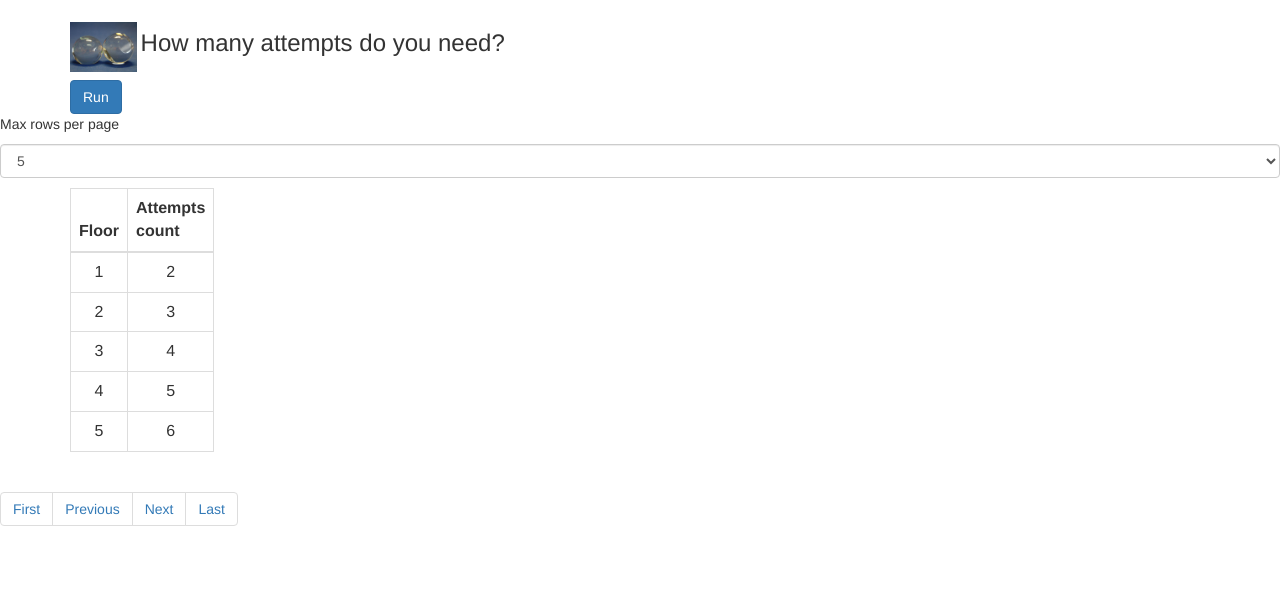
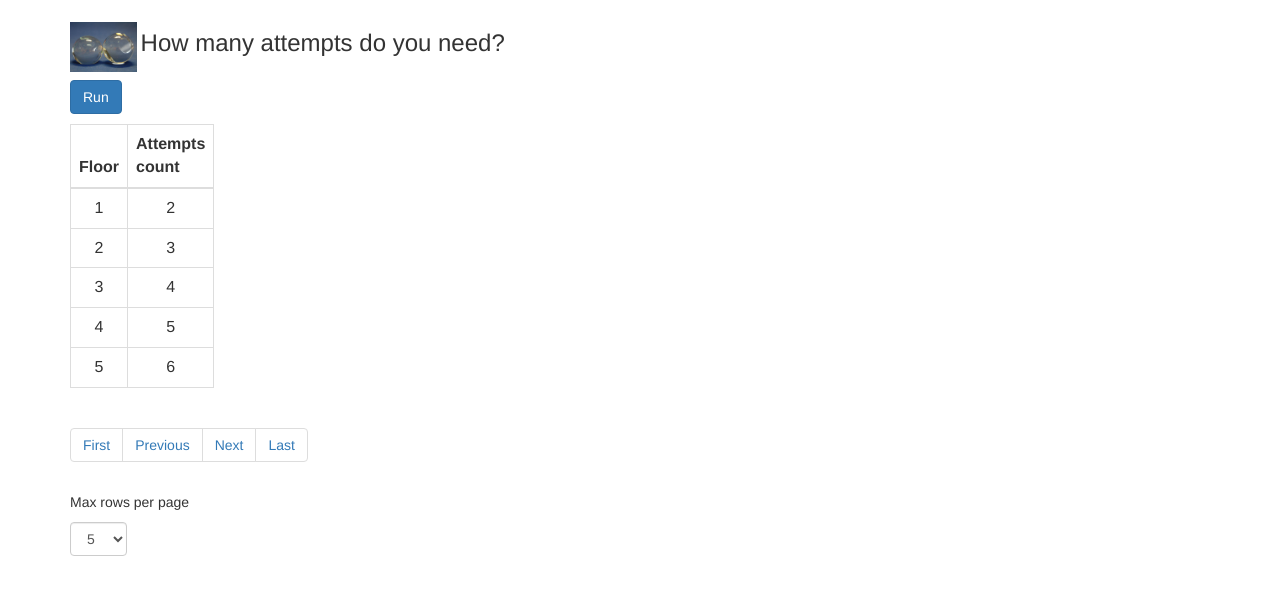
Before and after one commit to IvanKhud/FirstJSApp, a PHP site: page /index.html in a window 1280 px wide. Shown: the top 595 px of the page. Run offline with PHP 8.4, Linux system fonts and the light colour scheme; some libraries are stand-ins or nearby versions.

Commit message:
#11 made select narrower and moved it below the table

```diff
--- a/css/style.css
+++ b/css/style.css
@@ -27,6 +27,10 @@
   display: inline-block;
 }
 
+#maxRowsPerPage {
+  width: 5%;
+}
+
 #run {
   margin-top: 10px;
   margin-left: 20%;
--- a/index.html
+++ b/index.html
@@ -26,7 +26,20 @@
   <button type="button" class="btn btn-primary btn-md" onclick="main()">Run</button>
   </div>
 
-  <div class="maxRowsPerPageForm">
+  <div class="container generalContainer">
+    <div id="output"></div>
+
+    <div id="pages">
+      <ul class="pagination pagination-info" id="pagination">
+        <li id="buttonFirst"><a href='#' onclick='buttonFirstClick()'>First</a></li>
+        <li id="buttonPrevious"><a href='#' onclick='buttonPreviousClick()'>Previous</a></li>
+        <li id="buttonNext"><a href='#' onclick='buttonNextClick()'>Next</a></li>
+        <li id="buttonLast"><a href='#' onclick='buttonLastClick()'>Last</a></li>
+      </ul>
+    </div>
+  </div>
+
+  <div class="container maxRowsPerPageForm">
      <p>Max rows per page</p>
      <select class="form-control" id="maxRowsPerPage" onchange="maxRowsPerPageOnChange()">
        <option value=5>5</option>
@@ -36,19 +49,5 @@
      </select>
   </div>
 
-  <div class="container generalContainer">
-    <div id="output"></div>
-  </div>
-
-  <div id="pages">
-    <ul class="pagination pagination-info" id="pagination">
-      <li id="buttonFirst"><a href='#' onclick='buttonFirstClick()'>First</a></li>
-      <li id="buttonPrevious"><a href='#' onclick='buttonPreviousClick()'>Previous</a></li>
-      <li id="buttonNext"><a href='#' onclick='buttonNextClick()'>Next</a></li>
-      <li id="buttonLast"><a href='#' onclick='buttonLastClick()'>Last</a></li>
-    </ul>
-  </div>
-
-
 </body>
 </html>
```
